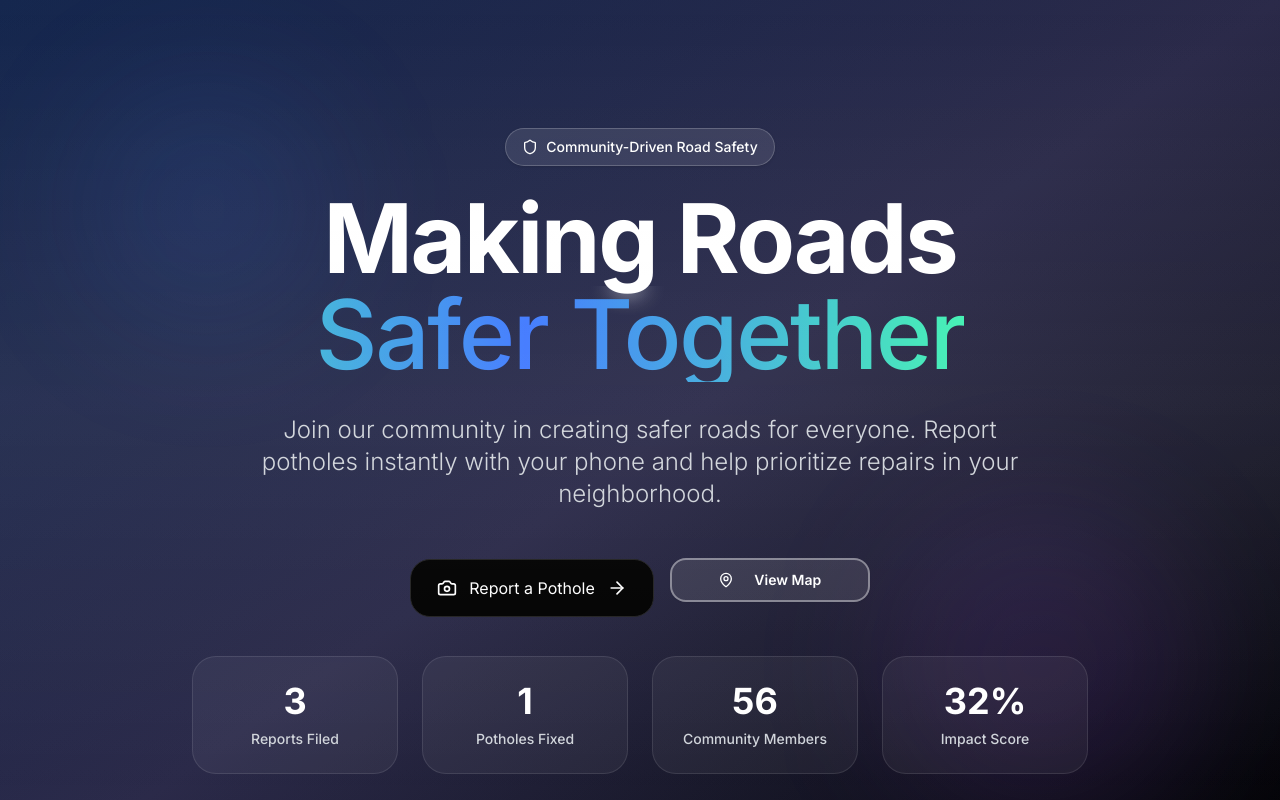
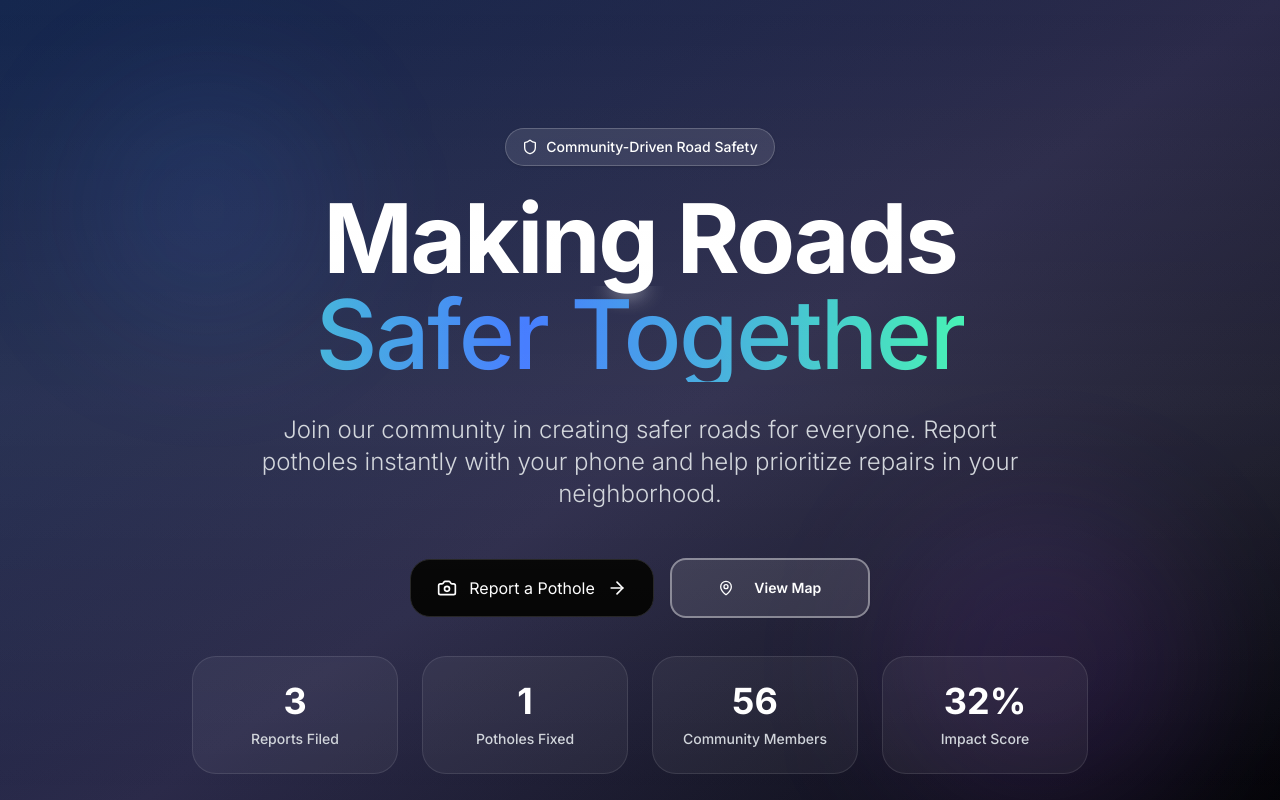
Before and after one commit to sandeshskammath/pothole-reporter, a Next.js app: page / in a window 1280 px wide. Shown: the top 800 px of the page. Built offline with nearby package versions, Linux system fonts and the light colour scheme.

Commit message:
Update page.tsx

```diff
--- a/src/app/page.tsx
+++ b/src/app/page.tsx
@@ -117,7 +117,7 @@ export default function Home() {
               <Button
                 variant="outline"
                 size="lg"
-                className="w-full sm:w-[200px] border-2 border-white/40 text-white hover:bg-white/20 hover:text-white font-semibold px-10 py-5 rounded-2xl backdrop-blur-sm transition-all duration-300 bg-white/10"
+                className="w-full sm:w-[200px] border-2 border-white/40 text-white hover:bg-white/20 hover:text-white font-semibold px-10 py-6 rounded-2xl backdrop-blur-sm transition-all duration-300 bg-white/10 h-[60px] flex items-center justify-center"
                 onClick={() => document.getElementById('community-map')?.scrollIntoView({ behavior: 'smooth' })}
               >
                 <MapPin className="mr-3 h-5 w-5" />
```
